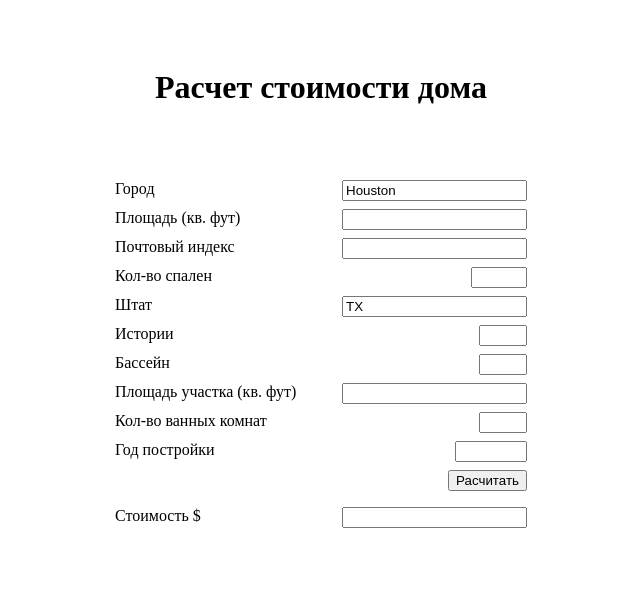
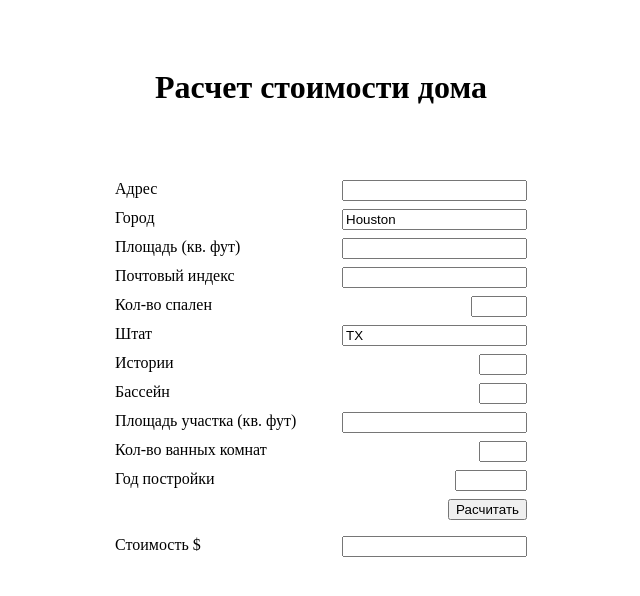
Before and after one commit to Sokolov-IM/sim-repo, a Flask app: page / in a window 1280 px wide. Shown: the top 596 px of the page, without its empty margins (319-959 px from the left). Run offline with Flask 2, Linux system fonts and the light colour scheme; parts of the project's set-up code (start-up, migrations or seed data) failed here and were passed over.

Commit message:
Add files via upload

```diff
--- a/Дипломный проект/server/templates/form.html
+++ b/Дипломный проект/server/templates/form.html
@@ -25,6 +25,10 @@
 						<tr>
 							<th width="50%" class="dthd" valign="top" scope="col"></th>
 							<th width="50%" class="dthd" valign="top" scope="col"></th>
+						</tr>
+                        <tr>
+                            <td valign="top">Адрес</td>
+							<td valign="top"><input type="text" name="street" id="street" value={{street}}></td>
 						</tr>
                         <tr>
                             <td valign="top">Город</td>
@@ -56,7 +60,7 @@
 						</tr>
                         <tr>
                             <td valign="top">Площадь участка (кв. фут)</td>
-							<td valign="top"><input pattern="[0-9]{3,6}" required name="lotsize" id="lotsize" value={{lotsize}}></td>
+							<td valign="top"><input pattern="[0-9]{1,6}" required name="lotsize" id="lotsize" value={{lotsize}}></td>
 						</tr>
                         <tr>
                             <td valign="top">Кол-во ванных комнат</td>
```
